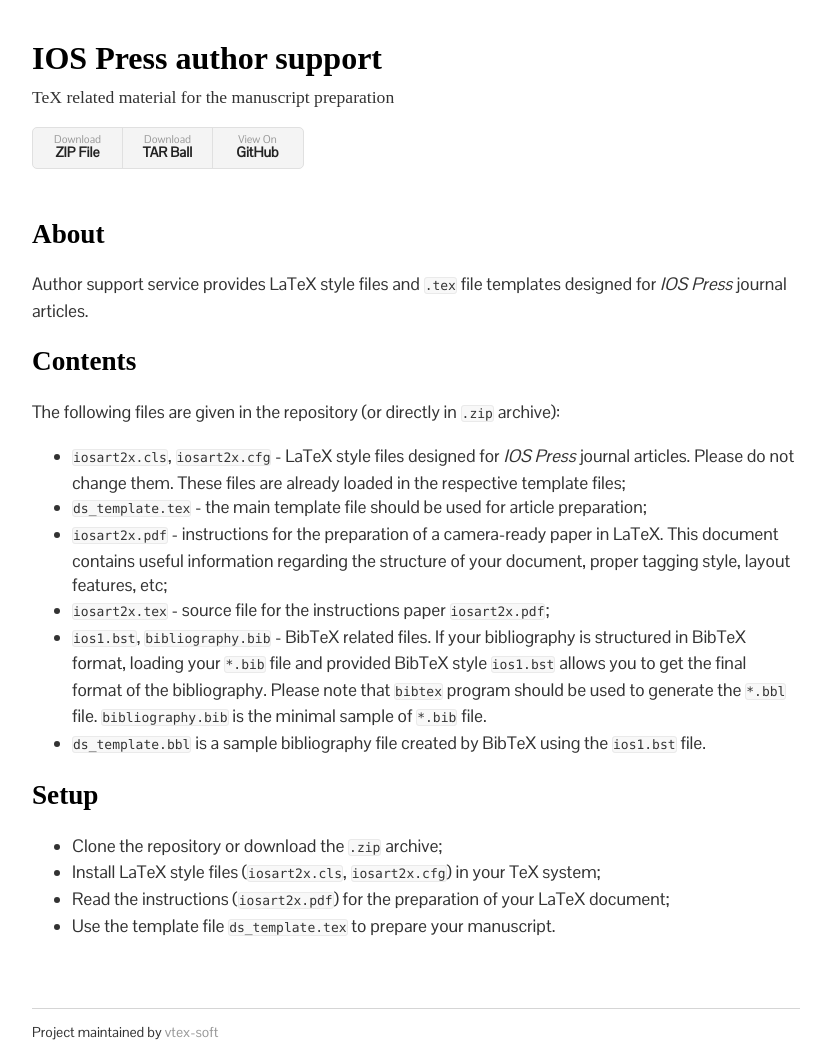
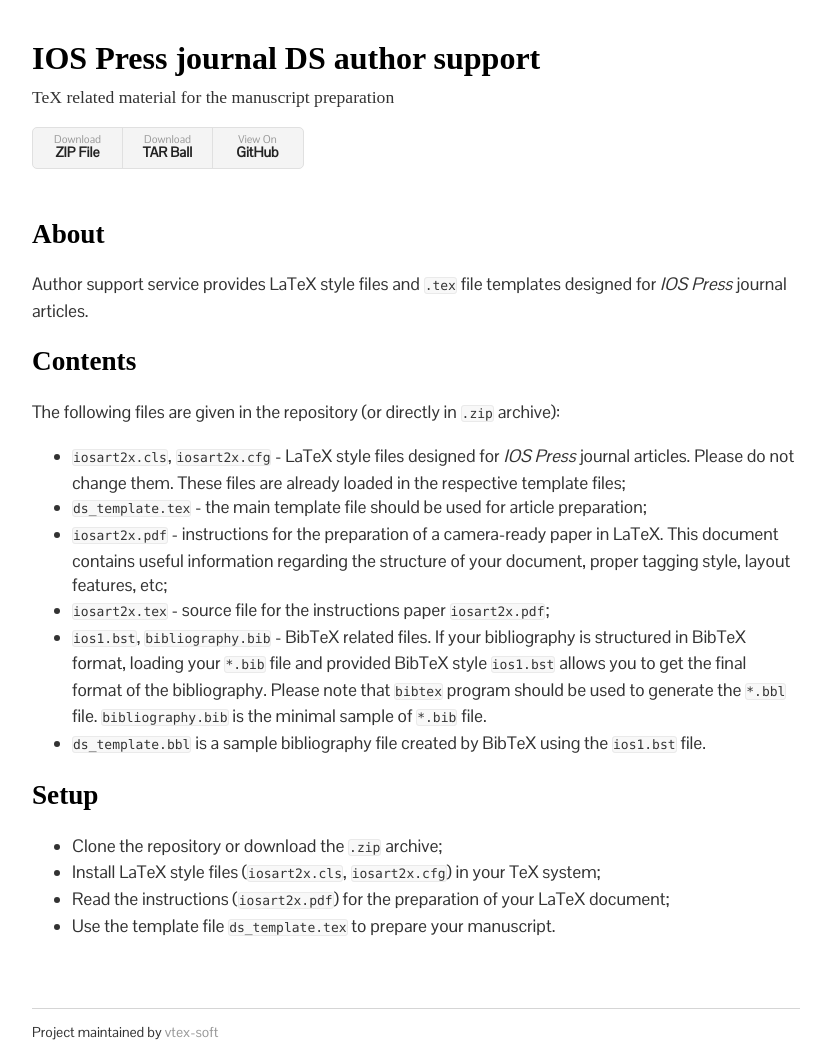
Before and after one commit to vtex-soft/texsupport.iospress-ds, a Jekyll site: the page built from README.md, in a window 1280 px wide. Shown: the whole page, without its empty margins (224-1055 px from the left). Built offline with Jekyll 4.4.1, drawn with Linux system fonts in a browser that asks for light colours; some web fonts are replaced; our own code applies the rules of GitHub Pages for plain Markdown files.

Commit message:
full title

```diff
--- a/_config.yml
+++ b/_config.yml
@@ -1,3 +1,3 @@
-title: IOS Press author support
+title: IOS Press journal DS author support
 description: TeX related material for the manuscript preparation
 show_downloads: true
```
